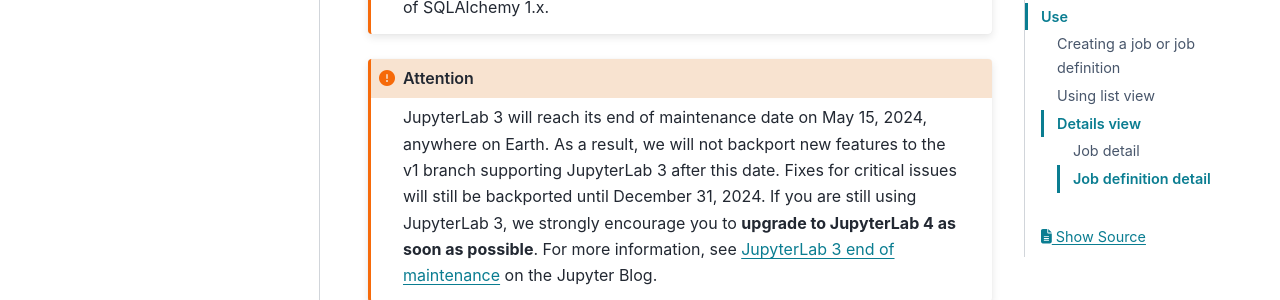
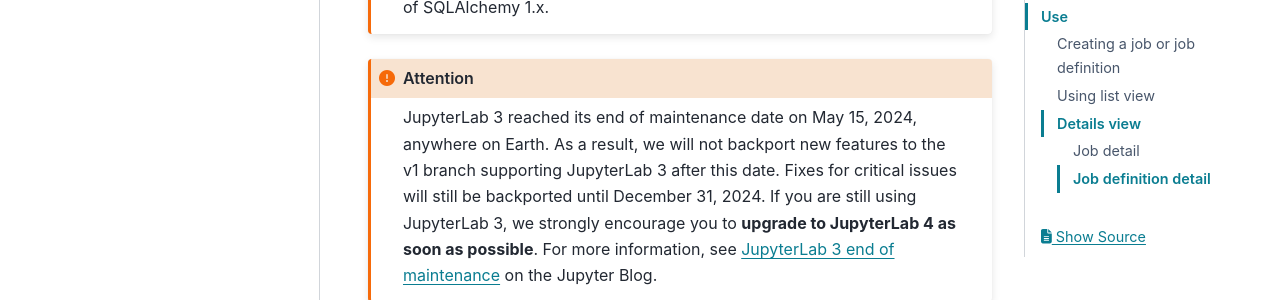
Before and after one commit to jupyter-server/jupyter-scheduler, a Sphinx documentation site: the page built from docs/users/index.md, in a window 1280 px wide and 900 px high, scrolled down 773 px. Shown: the part 153-453 px from the top of the window. Built offline with Sphinx 7.4.7 and the PyData theme 0.15.4, drawn with Linux system fonts in a browser that asks for light colours.

Commit message:
change JupyterLab 3 "will reach" to "reached"

```diff
--- a/docs/users/index.md
+++ b/docs/users/index.md
@@ -33,7 +33,7 @@
 
 :::{attention}
 :name: jupyter-lab-3-end-of-maintenance
-JupyterLab 3 will reach its end of maintenance date on May 15, 2024, anywhere on Earth. As a result, we will not backport new features to the v1 branch supporting JupyterLab 3 after this date. Fixes for critical issues will still be backported until December 31, 2024. If you are still using JupyterLab 3, we strongly encourage you to **upgrade to JupyterLab 4 as soon as possible**. For more information, see [JupyterLab 3 end of maintenance](https://blog.jupyter.org/jupyterlab-3-end-of-maintenance-879778927db2) on the Jupyter Blog.
+JupyterLab 3 reached its end of maintenance date on May 15, 2024, anywhere on Earth. As a result, we will not backport new features to the v1 branch supporting JupyterLab 3 after this date. Fixes for critical issues will still be backported until December 31, 2024. If you are still using JupyterLab 3, we strongly encourage you to **upgrade to JupyterLab 4 as soon as possible**. For more information, see [JupyterLab 3 end of maintenance](https://blog.jupyter.org/jupyterlab-3-end-of-maintenance-879778927db2) on the Jupyter Blog.
 :::
 
 ## Use
```
Also changed, not shown: README.md (+1 -1 lines).
